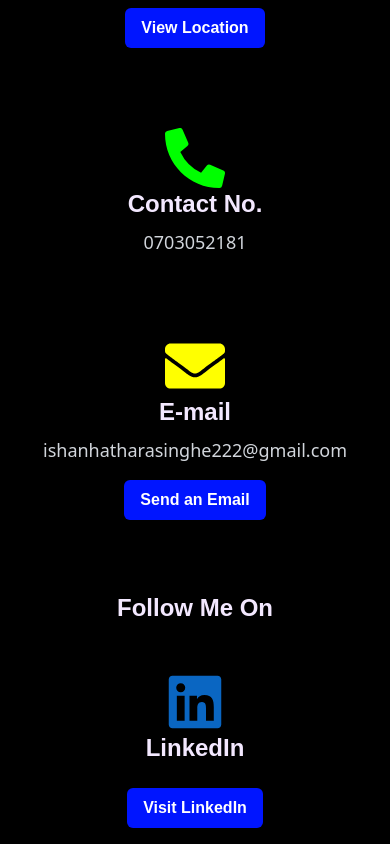
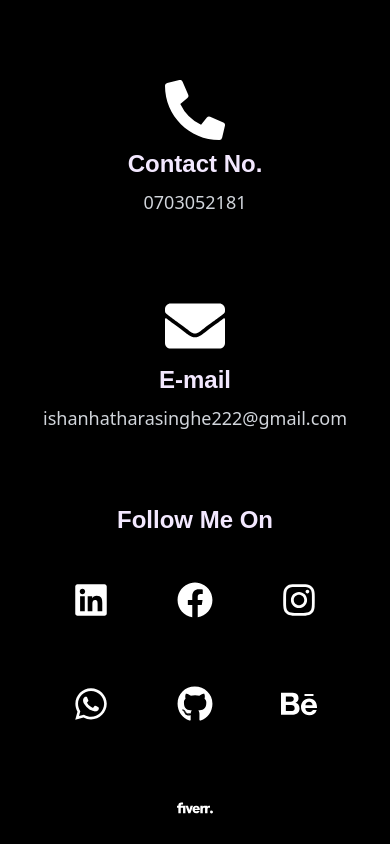
Before and after one commit to ishanHatharasinghe/portfolio_web, a React (Vite) app: page / in a window 390 px wide. Shown: the part 5580-6424 px from the top of the page. Built offline with nearby package versions, Linux system fonts and the light colour scheme.

Commit message:
Updated Vite app with new changes

```diff
--- a/src/components/Contact.jsx
+++ b/src/components/Contact.jsx
@@ -82,69 +82,62 @@ const Contact = () => {
 
       {/* Contact Info */}
       <div className="grid grid-cols-1 md:grid-cols-2 lg:grid-cols-3 gap-8">
-        {/* Address */}
         <ContactCard
-          icon={<FaMapMarkerAlt className="text-6xl text-[#FF0000FF]" />}
+          icon={<FaMapMarkerAlt />}
           title="Address"
           details="533, Samagi Mawatha, Beralapanathara"
           link="https://www.google.com/maps"
-          linkText="View Location"
         />
-
-        {/* Telephone */}
         <ContactCard
-          icon={<FaPhoneAlt className="text-6xl text-[#00FF00FF]" />}
+          icon={<FaPhoneAlt />}
           title="Contact No."
           details="0703052181"
         />
-
-        {/* Email */}
         <ContactCard
-          icon={<FaEnvelope className="text-6xl text-[#FFFF00FF]" />}
+          icon={<FaEnvelope />}
           title="E-mail"
           details="ishanhatharasinghe222@gmail.com"
           link="mailto:ishanhatharasinghe222@gmail.com"
-          linkText="Send an Email"
         />
       </div>
 
       {/* Social Media */}
       <div className="mt-12 text-center">
         <h3 className="text-2xl font-bold text-[#f3e8ff] mb-6">Follow Me On</h3>
-        <div className="grid grid-cols-1 sm:grid-cols-2 lg:grid-cols-3 gap-8">
+        <div className="flex flex-wrap justify-center gap-6">
           <SocialCard
-            icon={<FaLinkedin className="text-6xl text-[#0A66C2]" />}
-            title="LinkedIn"
+            icon={<FaLinkedin />}
+            color="#0A66C2"
             link="https://www.linkedin.com/in/ishan-nilaksha-686461308/"
           />
           <SocialCard
-            icon={<FaFacebook className="text-6xl text-[#1877F2]" />}
-            title="Facebook"
+            icon={<FaFacebook />}
+            color="#1877F2"
             link="https://www.facebook.com"
           />
           <SocialCard
-            icon={<FaInstagram className="text-6xl text-[#E4405F]" />}
-            title="Instagram"
+            icon={<FaInstagram />}
+            color="#E4405F"
             link="https://www.instagram.com/ishan_hatharasinghe/"
           />
           <SocialCard
-            icon={<FaWhatsapp className="text-6xl text-[#25D366]" />}
-            title="WhatsApp"
+            icon={<FaWhatsapp />}
+            color="#25D366"
             link="https://wa.me/0703052181"
           />
           <SocialCard
-            icon={<FaGithub className="text-6xl text-[#333]" />}
-            title="GitHub"
+            icon={<FaGithub />}
+            color="#333"
             link="https://github.com/ishanHatharasinghe"
           />
           <SocialCard
-            icon={<FaBehance className="text-6xl text-[#1769FF]" />}
-            title="Behance"
+            icon={<FaBehance />}
+            color="#1769FF"
             link="https://www.behance.net/ishannilaksha"
           />
           <SocialCard
-            icon={<SiFiverr className="text-6xl text-[#1DBF73]" />}
-            title="Fiverr"
+            icon={<SiFiverr />}
+            color="#1DBF73"
             link="https://www.fiverr.com/sellers/vector_ix/"
           />
         </div>
@@ -182,34 +175,29 @@ const Contact = () => {
   );
 };
 
-const ContactCard = ({ icon, title, details, link, linkText }) => (
+const ContactCard = ({ icon, title, details, link }) => (
   <div
     className="flex flex-col items-center p-6 rounded-md shadow-lg transform hover:scale-105 hover:shadow-xl transition-all duration-300"
     data-aos="fade-up"
   >
-    {icon}
+    <div className="text-6xl text-white mb-2">{icon}</div>
     <h3 className="text-2xl font-bold text-[#f3e8ff] mb-2">{title}</h3>
     <p className="text-lg text-gray-300 text-center">{details}</p>
-    {link && (
-      <a
-        href={link}
-        target="_blank"
-        rel="noopener noreferrer"
-        className="mt-4 bg-[#0015FFFF] text-white font-bold py-2 px-4 rounded-md hover:bg-[#FF0000FF] transition duration-300"
-      >
-        {linkText}
-      </a>
-    )}
   </div>
 );
 
-const SocialCard = ({ icon, title, link }) => (
-  <ContactCard
-    icon={icon}
-    title={title}
-    link={link}
-    linkText={`Visit ${title}`}
-  />
+const SocialCard = ({ icon, color, link }) => (
+  <a
+    href={link}
+    target="_blank"
+    rel="noopener noreferrer"
+    className={`group w-20 h-20 flex items-center justify-center rounded-lg bg-black text-white text-4xl transition-all transform hover:scale-110`}
+    style={{ transition: "background-color 0.3s" }}
+    onMouseEnter={(e) => (e.currentTarget.style.backgroundColor = color)}
+    onMouseLeave={(e) => (e.currentTarget.style.backgroundColor = "#000")}
+  >
+    {icon}
+  </a>
 );
 
 export default Contact;
--- a/src/components/HeaderBar.jsx
+++ b/src/components/HeaderBar.jsx
@@ -55,7 +55,6 @@ function Header() {
           {/* Designer Mode Button */}
           <a
             href="https://ishanhatharasinghe.github.io/graphic_portfolio_web"
-            target="_blank"
             rel="noopener noreferrer"
             className="bg-white text-[#030029FF] font-semibold px-4 py-2 rounded-md hover:bg-[#030029FF] hover:text-white transition duration-300"
           >
@@ -128,8 +127,9 @@ function Header() {
           <a
             href="https://ishanhatharasinghe.github.io/graphic_portfolio_web"
             rel="noopener noreferrer"
-            className="block text-center bg-white text-[#030029FF] font-semibold px-4 py-2 rounded-md hover:bg-[#030029FF] hover:text-white transition duration-300 mx-4 my-2"
+            className="font-bold block px-10 py-2 text-[#FFFFFF] hover:text-[#FFFFFFFF] bg-[#0000FFFF] hover:bg-[#45007DFF] transition duration-200 rounded-md mx-4 my-1"
           >
+            {" "}
             Designer Mode
           </a>
         </nav>
```
